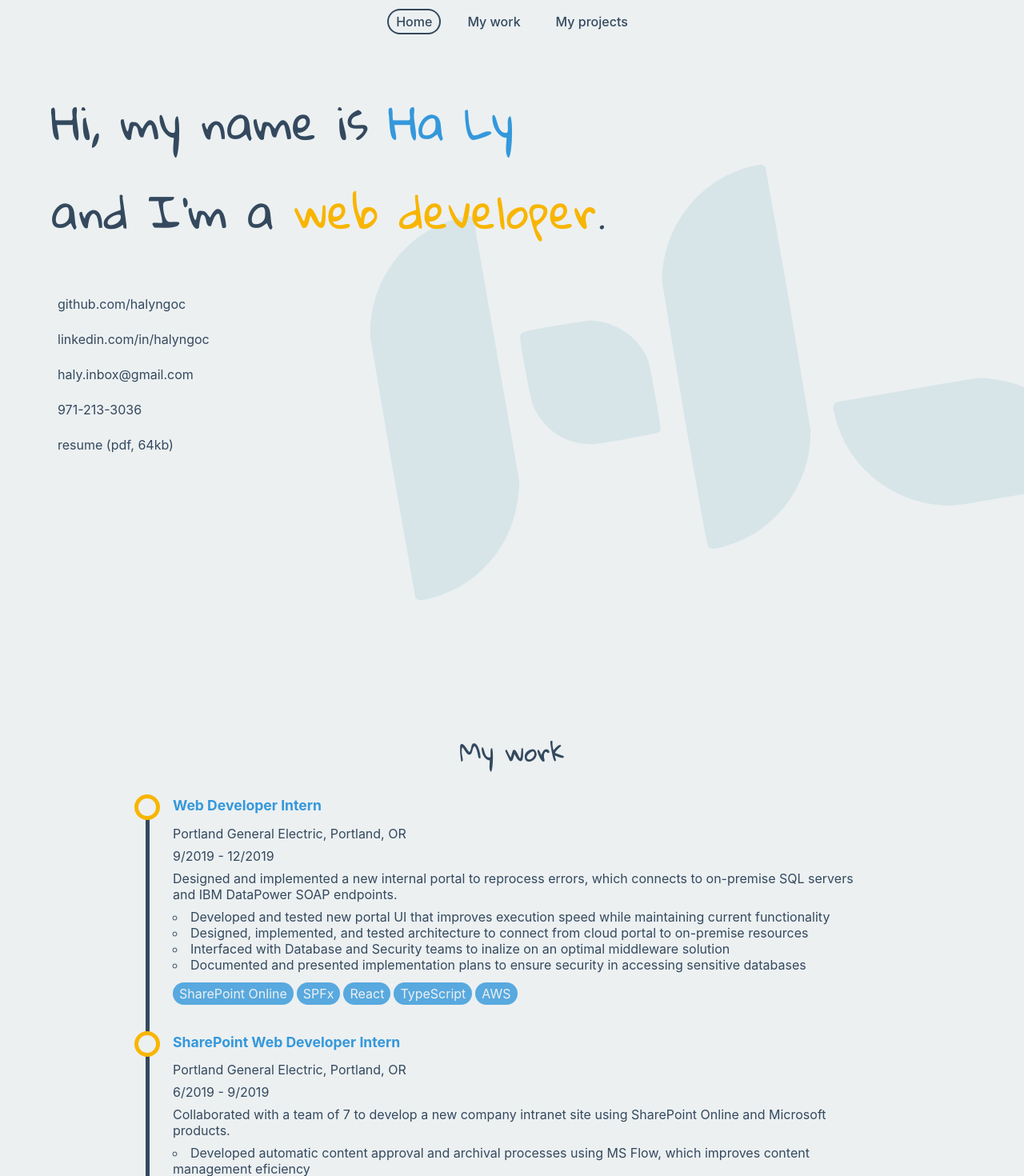
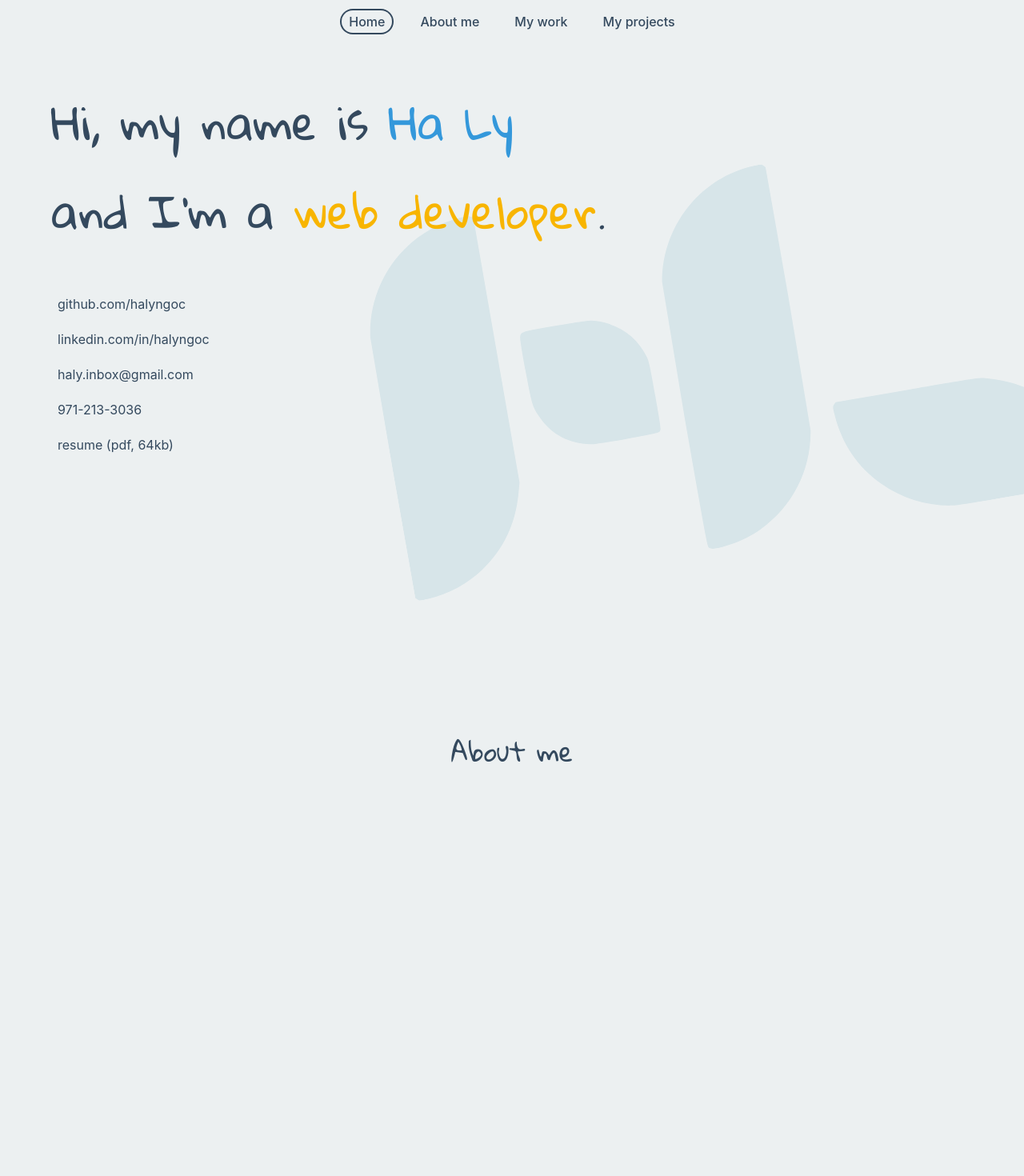
Before and after one commit to halyngoc/halyngoc.github.io, a React (Create React App) app: page / in a window 1280 px wide. Shown: the top 1470 px of the page at 80% size. Built offline with nearby package versions, Linux system fonts and the light colour scheme.

Commit message:
Add empty about me page

```diff
--- a/src/App.js
+++ b/src/App.js
@@ -8,6 +8,7 @@ import MyProjectsPage from './components/MyProjectsPage'
 import styled from 'styled-components'
 import Logo from './components/Logo'
 import { useDevice } from './util'
+import AboutMePage from './components/AboutMePage';
 
 const Watermark = styled.div`
   position: absolute;
@@ -46,6 +47,7 @@ function App() {
         <Nav onItemClick={item => setCurrentPage(item)} selectedItem={currentPage} />
         <Logo wrapper={Watermark} />
         <HomePage />
+        <AboutMePage />
         <MyWorkPage />
         <MyProjectsPage />
       </AppContainer>
--- /dev/null
+++ b/src/components/AboutMePage.jsx
@@ -0,0 +1,13 @@
+import React from 'react'
+import { Page } from './Page'
+import { useDevice } from '../util'
+
+export default function AboutMePage() {
+  const [, isOneColumnLayout] = useDevice()
+
+  return (
+    <Page id="about me" isOneColumnLayout={isOneColumnLayout}>
+      <h1>About me</h1>
+    </Page>
+  )
+}
--- a/src/components/Nav.jsx
+++ b/src/components/Nav.jsx
@@ -154,6 +154,7 @@ function NavContent({ onItemClick, selectedItem }) {
   return (
     <ul>
       <li><NavItem onClick={onItemClick} selected={selectedItem === 'home'} itemId="home" label="Home" /></li>
+      <li><NavItem onClick={onItemClick} selected={selectedItem === 'about me'} itemId="about me" label="About me" /></li>
       <li><NavItem onClick={onItemClick} selected={selectedItem === 'my work'} itemId="my work" label="My work" /></li>
       <li><NavItem onClick={onItemClick} selected={selectedItem === 'my projects'} itemId="my projects" label="My projects" /></li>
     </ul>
```
